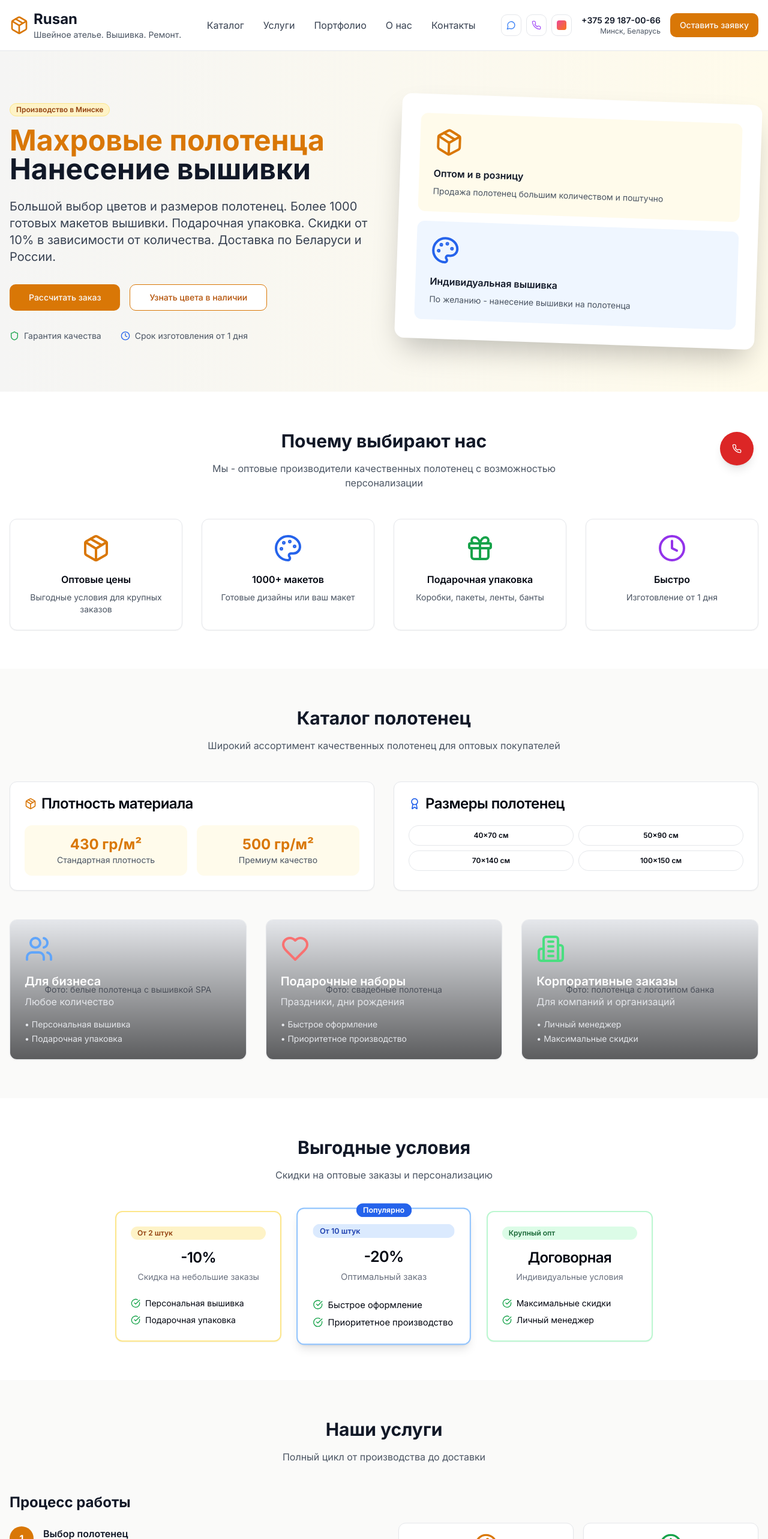
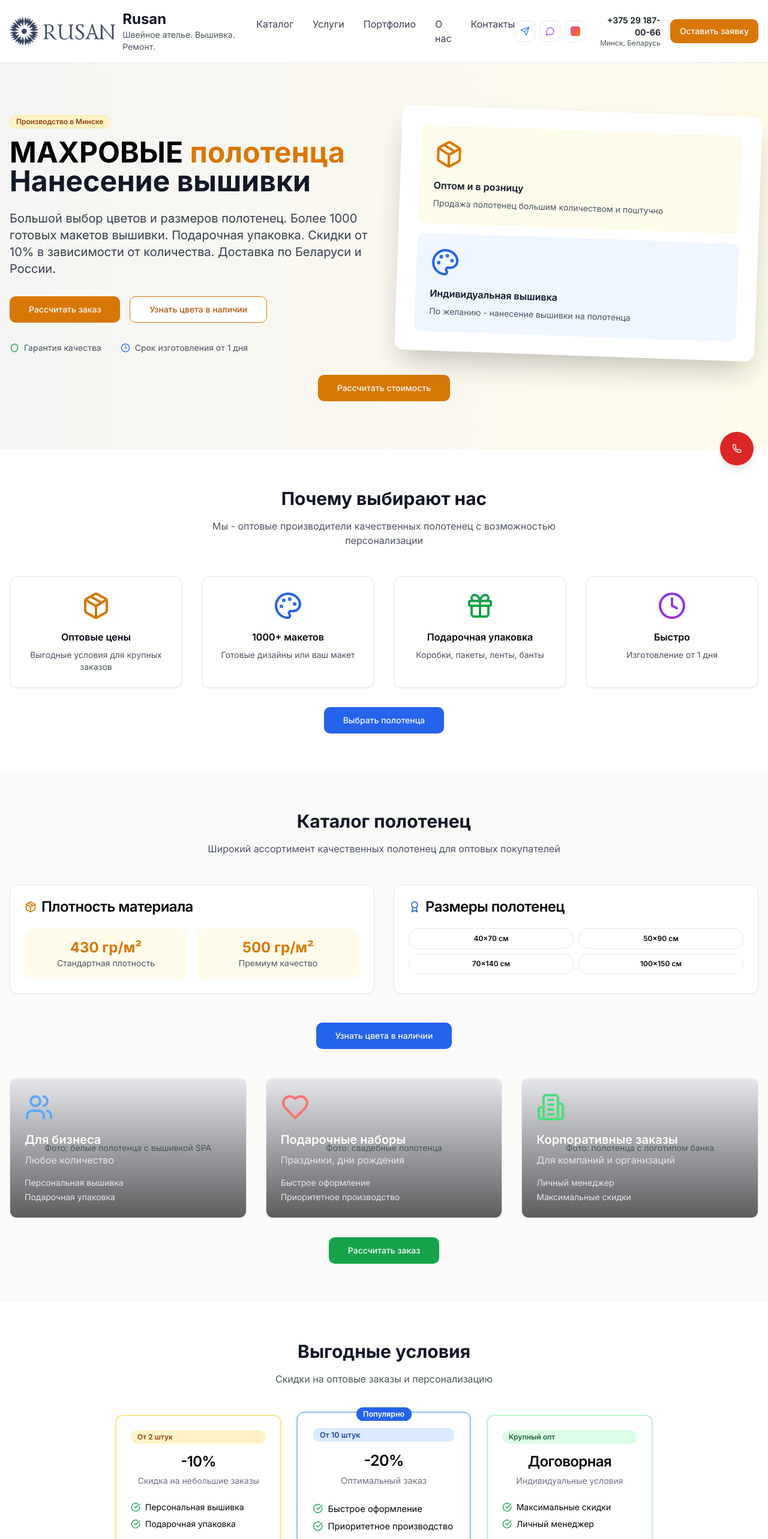
Before and after one commit to ivbor/embroidered-towel-creations-minsk, a React (Vite) app: page / in a window 1280 px wide. Shown: the top 2566 px of the page at 60% size. Built offline with nearby package versions, Linux system fonts and the light colour scheme.

Commit message:
Refactor: Implement design and content changes
- Add call-to-action buttons after each section.
- Replace logo and header icons.
- Modify text styling and content in specific sections.

```diff
--- a/src/pages/Index.tsx
+++ b/src/pages/Index.tsx
@@ -23,7 +23,8 @@ import {
   Shield,
   ChevronRight,
   CheckCircle,
-  MessageCircle
+  MessageCircle,
+  Send
 } from 'lucide-react';
 
 const Index = () => {
@@ -40,6 +41,14 @@ const Index = () => {
 
   const handlePhoneCall = () => {
     window.location.href = 'tel:+375291870066';
+  };
+
+  const handleViberClick = () => {
+    window.open('viber://chat?number=+375291870066', '_blank');
+  };
+
+  const handleInstagramClick = () => {
+    window.open('https://instagram.com/your_instagram', '_blank');
   };
 
   return (
@@ -59,8 +68,12 @@ const Index = () => {
       <header className="bg-white shadow-sm border-b">
         <div className="container mx-auto px-4 py-4">
           <div className="flex justify-between items-center">
-            <div className="flex items-center space-x-2">
-              <Package className="h-8 w-8 text-amber-600" />
+            <div className="flex items-center space-x-3">
+              <img
+                src="/lovable-uploads/d6fed386-6fc9-4b86-90f8-b64eee47a1a4.png"
+                alt="Rusan Logo"
+                className="h-12 w-auto"
+              />
               <div>
                 <h1 className="text-2xl font-bold text-gray-900">Rusan</h1>
                 <p className="text-sm text-gray-600">Швейное ателье. Вышивка. Ремонт.</p>
@@ -75,13 +88,28 @@ const Index = () => {
             </nav>
             <div className="flex items-center space-x-4">
               <div className="hidden md:flex items-center space-x-2">
-                <Button variant="outline" size="sm" className="p-2">
-                  <MessageCircle className="h-4 w-4 text-blue-500" />
+                <Button
+                  variant="outline"
+                  size="sm"
+                  className="p-2"
+                  onClick={handleTelegramClick}
+                >
+                  <Send className="h-4 w-4 text-blue-500" />
                 </Button>
-                <Button variant="outline" size="sm" className="p-2">
-                  <Phone className="h-4 w-4 text-purple-500" />
+                <Button
+                  variant="outline"
+                  size="sm"
+                  className="p-2"
+                  onClick={handleViberClick}
+                >
+                  <MessageCircle className="h-4 w-4 text-purple-500" />
                 </Button>
-                <Button variant="outline" size="sm" className="p-2">
+                <Button
+                  variant="outline"
+                  size="sm"
+                  className="p-2"
+                  onClick={handleInstagramClick}
+                >
                   <div className="w-4 h-4 bg-gradient-to-br from-pink-500 to-orange-500 rounded"></div>
                 </Button>
               </div>
@@ -106,7 +134,7 @@ const Index = () => {
                 Производство в Минске
               </Badge>
               <h1 className="text-4xl md:text-5xl font-bold text-gray-900 mb-6 leading-tight">
-                <span className="text-amber-600">Махровые полотенца</span><br />
+                <span className="text-black">МАХРОВЫЕ</span> <span className="text-amber-600">полотенца</span><br />
                 Нанесение вышивки
               </h1>
               <p className="text-xl text-gray-700 mb-8">
@@ -153,6 +181,14 @@ const Index = () => {
             </div>
           </div>
         </div>
+        {/* CTA Button after Hero */}
+        <div className="container mx-auto px-4 pt-8">
+          <div className="text-center">
+            <Button size="lg" className="bg-amber-600 hover:bg-amber-700">
+              Рассчитать стоимость
+            </Button>
+          </div>
+        </div>
       </section>
 
       {/* Key Benefits */}
@@ -193,6 +229,14 @@ const Index = () => {
                 <p className="text-gray-600 text-sm">Изготовление от 1 дня</p>
               </CardContent>
             </Card>
+          </div>
+        </div>
+        {/* CTA Button after Benefits */}
+        <div className="container mx-auto px-4 pt-8">
+          <div className="text-center">
+            <Button size="lg" className="bg-blue-600 hover:bg-blue-700">
+              Выбрать полотенца
+            </Button>
           </div>
         </div>
       </section>
@@ -246,6 +290,17 @@ const Index = () => {
             </Card>
           </div>
 
+          {/* Telegram Button */}
+          <div className="text-center mb-12">
+            <Button
+              size="lg"
+              className="bg-blue-600 hover:bg-blue-700"
+              onClick={handleTelegramClick}
+            >
+              Узнать цвета в наличии
+            </Button>
+          </div>
+
           {/* Product Categories with Background Images */}
           <div className="grid md:grid-cols-3 gap-8">
             <Card className="hover:shadow-xl transition-shadow relative overflow-hidden">
@@ -257,10 +312,10 @@ const Index = () => {
                 <Users className="h-12 w-12 text-blue-400 mb-4" />
                 <h3 className="text-xl font-semibold mb-2">Для бизнеса</h3>
                 <p className="text-gray-200 mb-4">Любое количество</p>
-                <ul className="text-sm text-gray-200 space-y-1">
-                  <li>• Персональная вышивка</li>
-                  <li>• Подарочная упаковка</li>
-                </ul>
+                <div className="text-sm text-gray-200 space-y-1">
+                  <p>Персональная вышивка</p>
+                  <p>Подарочная упаковка</p>
+                </div>
               </CardContent>
             </Card>
 
@@ -273,10 +328,10 @@ const Index = () => {
                 <Heart className="h-12 w-12 text-red-400 mb-4" />
                 <h3 className="text-xl font-semibold mb-2">Подарочные наборы</h3>
                 <p className="text-gray-200 mb-4">Праздники, дни рождения</p>
-                <ul className="text-sm text-gray-200 space-y-1">
-                  <li>• Быстрое оформление</li>
-                  <li>• Приоритетное производство</li>
-                </ul>
+                <div className="text-sm text-gray-200 space-y-1">
+                  <p>Быстрое оформление</p>
+                  <p>Приоритетное производство</p>
+                </div>
               </CardContent>
             </Card>
 
@@ -289,12 +344,20 @@ const Index = () => {
                 <Building2 className="h-12 w-12 text-green-400 mb-4" />
                 <h3 className="text-xl font-semibold mb-2">Корпоративные заказы</h3>
                 <p className="text-gray-200 mb-4">Для компаний и организаций</p>
-                <ul className="text-sm text-gray-200 space-y-1">
-                  <li>• Личный менеджер</li>
-                  <li>• Максимальные скидки</li>
-                </ul>
+                <div className="text-sm text-gray-200 space-y-1">
+                  <p>Личный менеджер</p>
+                  <p>Максимальные скидки</p>
+                </div>
               </CardContent>
             </Card>
+          </div>
+        </div>
+        {/* CTA Button after Catalog */}
+        <div className="container mx-auto px-4 pt-8">
+          <div className="text-center">
+            <Button size="lg" className="bg-green-600 hover:bg-green-700">
+              Рассчитать заказ
+            </Button>
           </div>
         </div>
       </section>
@@ -314,16 +377,16 @@ const Index = () => {
                 <CardDescription>Скидка на небольшие заказы</CardDescription>
               </CardHeader>
               <CardContent>
-                <ul className="space-y-2 text-sm">
-                  <li className="flex items-center gap-2">
+                <div className="space-y-2 text-sm">
+                  <div className="flex items-center gap-2">
                     <CheckCircle className="h-4 w-4 text-green-600" />
-                    Персональная вышивка
-                  </li>
-                  <li className="flex items-center gap-2">
+                    <span>Персональная вышивка</span>
+                  </div>
+                  <div className="flex items-center gap-2">
                     <CheckCircle className="h-4 w-4 text-green-600" />
-                    Подарочная упаковка
-                  </li>
-                </ul>
+                    <span>Подарочная упаковка</span>
+                  </div>
+                </div>
               </CardContent>
             </Card>
 
@@ -337,16 +400,16 @@ const Index = () => {
                 <CardDescription>Оптимальный заказ</CardDescription>
               </CardHeader>
               <CardContent>
-                <ul className="space-y-2 text-sm">
-                  <li className="flex items-center gap-2">
+                <div className="space-y-2 text-sm">
+                  <div className="flex items-center gap-2">
                     <CheckCircle className="h-4 w-4 text-green-600" />
-                    Быстрое оформление
-                  </li>
-                  <li className="flex items-center gap-2">
+                    <span>Быстрое оформление</span>
+                  </div>
+                  <div className="flex items-center gap-2">
                     <CheckCircle className="h-4 w-4 text-green-600" />
-                    Приоритетное производство
-                  </li>
-                </ul>
+                    <span>Приоритетное производство</span>
+                  </div>
+                </div>
               </CardContent>
             </Card>
 
@@ -357,18 +420,26 @@ const Index = () => {
                 <CardDescription>Индивидуальные условия</CardDescription>
               </CardHeader>
               <CardContent>
-                <ul className="space-y-2 text-sm">
-                  <li className="flex items-center gap-2">
+                <div className="space-y-2 text-sm">
+                  <div className="flex items-center gap-2">
                     <CheckCircle className="h-4 w-4 text-green-600" />
-                    Максимальные скидки
-                  </li>
-                  <li className="flex items-center gap-2">
+                    <span>Максимальные скидки</span>
+                  </div>
+                  <div className="flex items-center gap-2">
                     <CheckCircle className="h-4 w-4 text-green-600" />
-                    Личный менеджер
-                  </li>
-                </ul>
+                    <span>Личный менеджер</span>
+                  </div>
+                </div>
               </CardContent>
             </Card>
+          </div>
+        </div>
+        {/* CTA Button after Pricing */}
+        <div className="container mx-auto px-4 pt-8">
+          <div className="text-center">
+            <Button size="lg" className="bg-purple-600 hover:bg-purple-700">
+              Узнать условия
+            </Button>
           </div>
         </div>
       </section>
@@ -409,7 +480,7 @@ const Index = () => {
                   <div className="flex-shrink-0 w-10 h-10 bg-purple-600 text-white rounded-full flex items-center justify-center font-bold">4</div>
                   <div>
                     <h4 className="font-semibold text-gray-900">Упаковка на выбор и быстрая доставка</h4>
-                    <p className="text-gray-600">Подарочная упаковка (если оптом) и быстрая доставка</p>
+                    <p className="text-gray-500">Подарочная, обычная или без упаковки, собственная логистика</p>
                   </div>
                 </div>
               </div>
@@ -432,6 +503,14 @@ const Index = () => {
                 <h4 className="font-semibold text-sm">Гарантия качества</h4>
               </Card>
             </div>
+          </div>
+        </div>
+        {/* CTA Button after Services */}
+        <div className="container mx-auto px-4 pt-8">
+          <div className="text-center">
+            <Button size="lg" className="bg-orange-600 hover:bg-orange-700">
+              Заказать консультацию
+            </Button>
           </div>
         </div>
       </section>
@@ -532,7 +611,11 @@ const Index = () => {
           <div className="grid md:grid-cols-4 gap-8">
             <div>
               <div className="flex items-center space-x-2 mb-4">
-                <Package className="h-8 w-8 text-amber-400" />
+                <img
+                  src="/lovable-uploads/d6fed386-6fc9-4b86-90f8-b64eee47a1a4.png"
+                  alt="Rusan Logo"
+                  className="h-8 w-auto brightness-0 invert"
+                />
                 <div>
                   <h3 className="text-xl font-bold">Rusan</h3>
                   <p className="text-gray-400 text-sm">Швейное ателье</p>
```
Also changed, not shown: public/lovable-uploads/d6fed386-6fc9-4b86-90f8-b64eee47a1a4.png (added).
